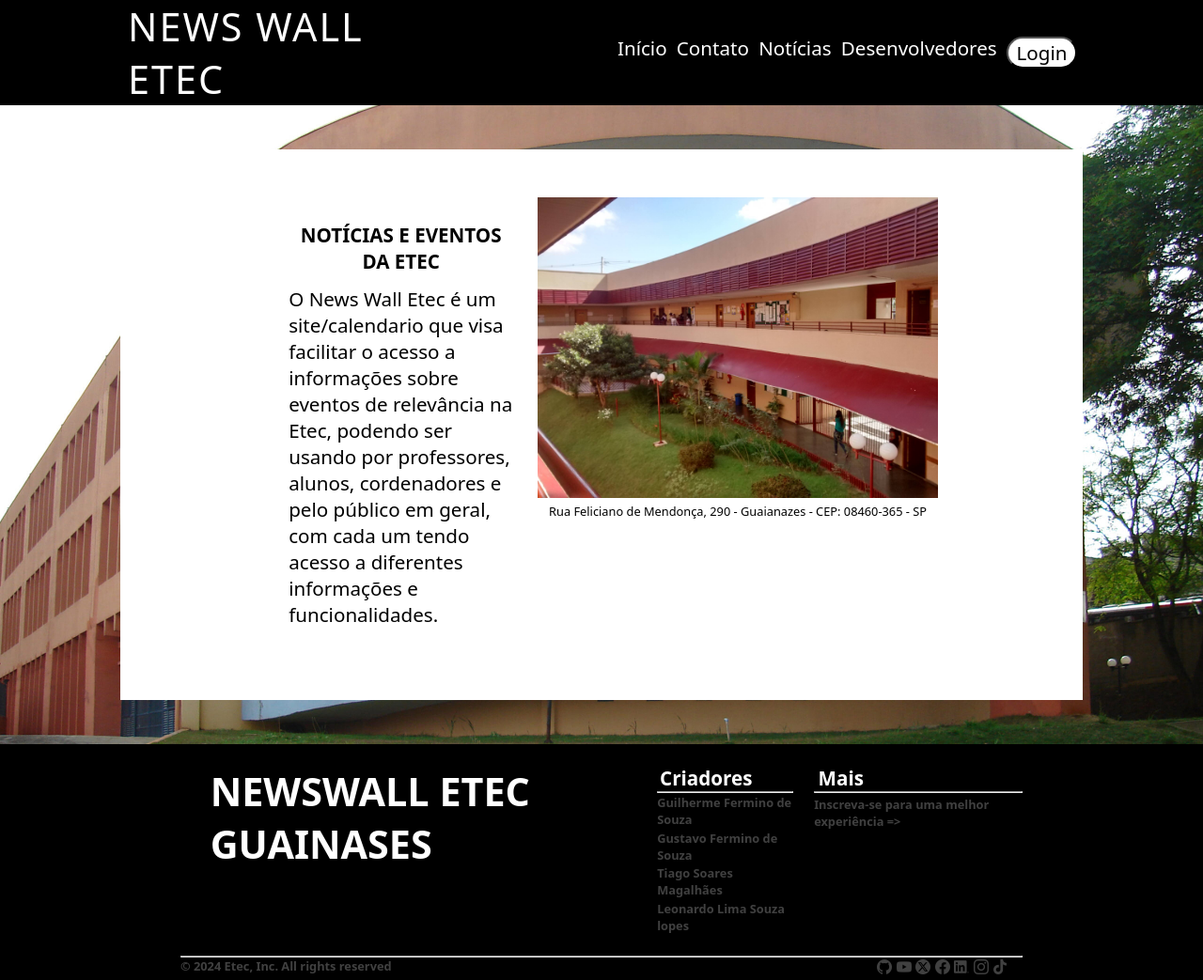
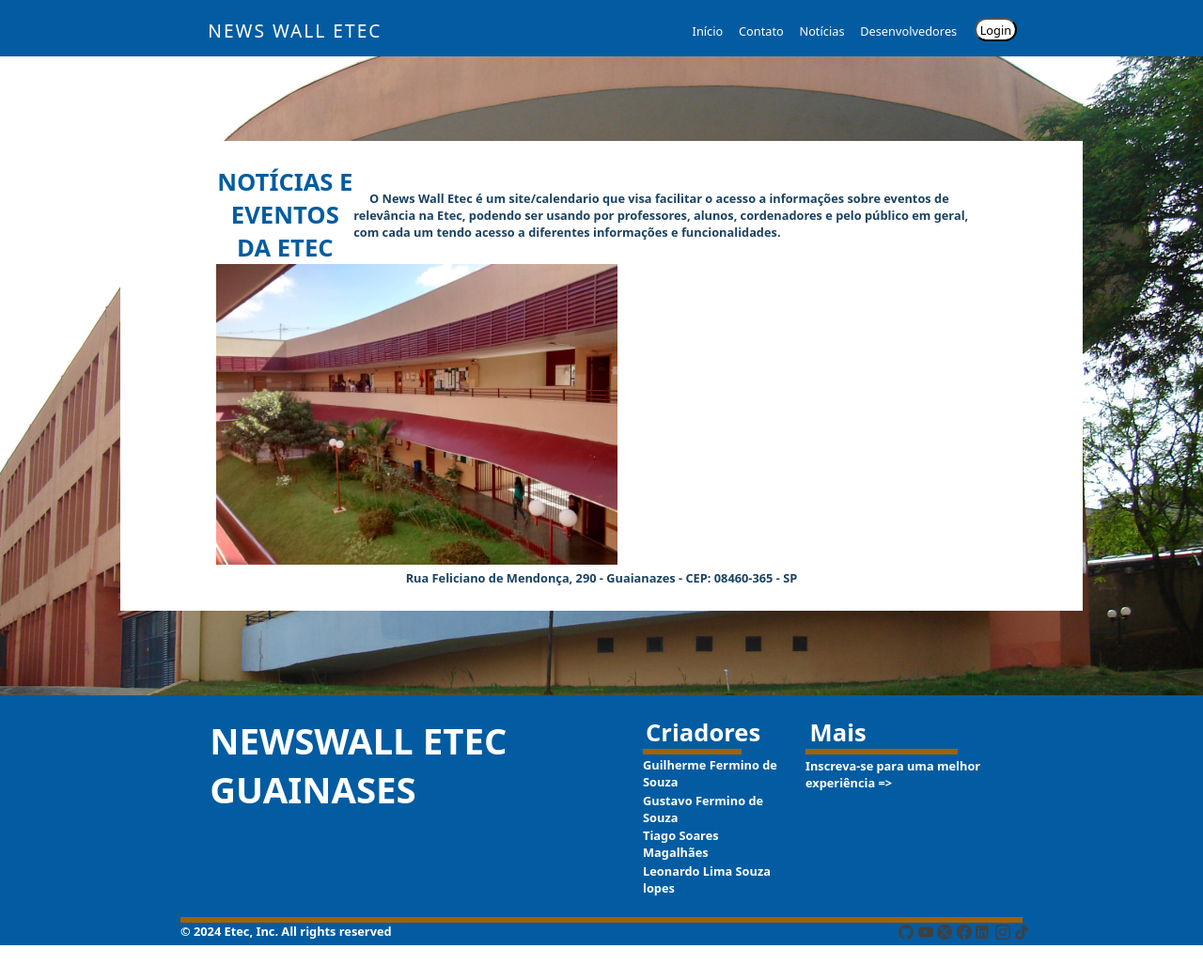
Before and after one commit to guilherme-fermino-de-souza/Desc, a PHP site: page /index.php in a window 1280 px wide. Shown: the whole page at 94% size. After the commit the page ends 1006 px from the top, so only its background shows below. Run offline with PHP 8.4, Linux system fonts and the light colour scheme.

Commit message:
Update estilo.css
adicionei uma nova página e mudei o padrão de cores

```diff
--- a/site/css/estilo.css
+++ b/site/css/estilo.css
@@ -1,16 +1,19 @@
 :root {
     --branco-principal: #ffffff;
-    --vermelho-principal: #F20519;
+    /*SCARLET:FF2400;CANDY APPLE:FF0800; BLUE:035ca1*/
+    --tema-primario:#035ca1;
+    --tema-secundario:#A16203;
+    --tema-terciario:#1A4261;
     --preto-fonte: #000000;
     --cinza-fonte-claro: #737373;
     --cinza-fonte: #404040;
     --link-fonte: #77b0f2;
     --fonte-principal: system-ui, -apple-system, BlinkMacSystemFont, 'Segoe UI', Roboto, Oxygen, Ubuntu, Cantarell, 'Open Sans', 'Helvetica Neue', sans-serif;
 
-    --font-xx-link: 3.23vw;
-    --font-xs-link: 1.61vw;
-    --font-sm-link: 1vw;
-    --font-md-link: 0.61vw;
+    --fonte-grande: 3vw;
+    --fonte-media: 2vw;
+    --fonte-padrao: 1vw;
+    --fonte-pequena: 0.61vw;
 }
 * {
     margin: 0;
@@ -22,32 +25,18 @@ html, body {
     min-height: 100vh;
 }
 /* NAVBAR START*/
-.nav-list a {
-    color: var(--branco-principal);
-    font-size: var(--font-xs-link);
-    text-decoration: none;
-    padding: 0.1vw;
-    margin: 0vw 0.3vw;
-    transition: 0.3s;
-}
 a:hover {
     opacity: 0.7;
 }
-.logo {
-    font-size: var(--font-xx-link);
-    color: var(--branco-principal);
-    letter-spacing: 2px;
-}
 header {
-    background: var(--preto-fonte);
+    background: var(--tema-primario);
     width: 100%;
     justify-content: center;
-    height: auto;
+    height: 7.5vh;
 }
 nav {
     display: flex;
     width: 80%;
-    height: 5.vh;
     justify-content: space-around;
     align-items: center;
     margin-left: auto;
@@ -55,13 +44,27 @@ nav {
     padding-left: 0.5rem;
     padding-right: 0.5rem;
 }
+.logo {
+    font-size: 1.50vw;
+    color: var(--branco-principal);
+    letter-spacing: 2px;
+    text-decoration: none;
+}
 .nav-list {
     list-style: none;
     display: flex;
     margin: 1% 1% 1% 15%;
 }
 .nav-list li {
-    align-items: center;
+    padding: 3.5% 1%;
+}
+.nav-list a {
+    color: var(--branco-principal);
+    font-size: var(--fonte-padrao);
+    text-decoration: none;
+    padding: 0.1vw;
+    margin: 2.5% 0.3vw;
+    transition: 0.3s;
 }
 .nav-button {
     color: var(--branco-principal);
@@ -70,14 +73,15 @@ nav {
 .nav-button button {
     background-color: var(--branco-principal);
     color: var(--preto-fonte);
-    font-size: var(--font-xs-link);
-    border-radius: 35px;
-    padding: 2% 15%;
+    font-size: var(--fonte-padrao);
+    border-radius: 15px;
+    padding: 4% 9%;
+    margin: 0% 15%;
 }
 
 .nav-button button:hover {
     cursor: pointer;
-    background-color: var(--vermelho-principal);
+    background-color: var(--tema-terciario);
     color: var(--branco-principal);
 }
 .mobile-menu {
@@ -86,8 +90,8 @@ nav {
 }
 
 .mobile-menu div {
-    color: var(--vermelho-principal);
-    width: 32px;
+    color: var(--tema-terciario);
+    width: 100%;
     height: 2px;
     background-color: var(--branco-principal);
     margin: 8px;
@@ -99,7 +103,7 @@ nav {
         /*esconde tudo que transborda o eixo X*/
     }
     .nav-list a {
-        font-size: var(--font-xx-link);
+        font-size: var(--fonte-grande);
     }
     .nav-list {
         position: absolute;
@@ -114,7 +118,7 @@ nav {
         transform: translateX(100%);
         /*manda para fora da tela*/
         transition: transform 0.3s ease-in;
-        font-size: var(--font-xx-link);
+        font-size: var(--fonte-grande);
     }
     .nav-list li {
         margin-left: 0%;
@@ -133,7 +137,7 @@ nav {
     .nav-button button {
         background: none;
         color: var(--branco-principal);
-        font-size: var(--font-xs-link);
+        font-size: var(--fonte-media);
         border: none;
         padding: 0;
         text-align: left;
@@ -160,43 +164,103 @@ nav {
 /* - - - RESPONSIVE - - - */
 /*NAVBAR END*/
 
+/*INÍCIO START*/
+.container-inicio {
+    background-image: url('https://www.pexels.com/photo/people-wearing-backpacks-1454360/');
+    background-size: cover;
+}
+.conteudo-inicio {
+    width: 70%;
+    margin: auto;
+    margin-top: 6%;
+    margin-bottom: 6%;
+}
+.conteudo-inicio h1{
+    font-size: var(--fonte-grande);
+    color: var(--tema-secundario);
+    font-weight: 800;
+    text-align: center;
+}
+.conteudo-inicio p{
+    font-size: var(--fonte-media);
+    color: var(--branco-principal);
+    font-weight: 700;
+    text-align: center;
+    border: 2px solid rgba(0, 0, 0, 0);
+    transition: 0.5s;
+    margin: 7.5% 5%;
+}
+.conteudo-inicio p:hover{
+    font-size: var(--fonte-media);
+    color: var(--branco-principal);
+    font-weight: 700;
+    text-align: center;
+    border: 2px solid var(--tema-terciario); /* Largura, estilo e cor da borda */
+    margin: 7.5% 5%;
+}
+.text-inicio {
+    margin-right: auto;
+    width: 50%;
+}
+.botao-inicio {
+    color: var(--branco-principal);
+}
+.botao-inicio button {
+    background-color: var(--branco-principal);
+    color: var(--preto-fonte);
+    font-size: var(--fonte-padrao);
+    border-radius: 15px;
+    padding:1% 20%;
+    margin-left: 25%;
+    margin-right: 25%;
+}
+
+.botao-inicio button:hover {
+    cursor: pointer;
+    background-color: var(--tema-terciario);
+    color: var(--branco-principal);
+}
+/*INÍCIO END*/
+
 /*SOBRE START*/
 .sobre {
     background-color: #ffffff;
-    height: 100%;
 }
 .container-sobre {
     display: flex;
-    width: 70%;
-    margin: auto;
-    padding-top: 5%;
-    padding-bottom: 5%;
+    flex-direction: column;
+    width: 80%;
+    margin: 2.5% auto;
 }
 .container-sobre h1{
-    font-size: var(--font-xs-link);
-    color: var(--preto-fonte);
+    font-size: var(--fonte-media);
+    color: var(--tema-primario);
     text-align: center;
 }
 .container-sobre h2{
-    font-size: var(--font-sm-link);
-    color: var(--preto-fonte);
-    font-weight: 200;
+    font-size: var(--fonte-padrao);
+    color: var(--tema-terciario);
+    font-weight: 600;
     text-align: center;
 }
-.container-sobre p{
-    font-size: var(--font-xs-link);
-    color: var(--preto-fonte);
-    margin-top: 5%;
+.text-sobre {
+    display: flex;
+    justify-content: center; /* Horizontal alignment */
+    align-items: center;     /* Vertical alignment */
+    flex-direction: row;
 }
-.text-sobre {
-    margin-top: auto;
-    margin-bottom: auto;
-    padding: 2vw;
+.text-sobre p{
+    font-size: var(--fonte-padrao);
+    color: var(--tema-terciario);
+    font-weight: 600;
+    text-indent: 2.5%; /* Recuo do pragrafo */
 }
+
 .img-sobre img{
     height: 25vw;
 }
 /*SOBRE END*/
+
 /*FOOTER START*/
 .footer {
     display: flex;
@@ -207,7 +271,7 @@ nav {
     justify-content: flex-end;
 }
 .footer-02-hr {
-    background-color:var(--preto-fonte);
+    background-color:var(--tema-primario);
 }
 .footer-02 {
     display: flex;
@@ -217,65 +281,69 @@ nav {
     margin-right: auto;
     justify-content: space-around;
 }
-.left-logo h1 {
-    font-size: var(--font-sm-link);
+.footer-02 a {
+    font-size: var(--fonte-padrao);
     color: var(--branco-principal);
-}
-.footer-02 a {
-    font-size: var(--font-sm-link);
-    color: var(--cinza-fonte);
     padding-top: 1%;
 }
 .footer-02 h2 {
-    font-size: var(--font-sm-link);
-    color: var(--cinza-fonte);
+    font-size: var(--fonte-padrao);
+    color: var(--branco-principal);
     padding-top: 1%;
 }
 .footer-02 h3 {
-    font-size: var(--font-xs-link);
+    font-size: var(--fonte-media);
 }
 .footer-part {
     display: flex;
     flex-direction: column;
     margin: 2.5% 0% 2.5% 2.5%;
 }
+.footer-part hr {
+    width: 70%;
+    height: 6px;
+    border: none;
+    background-color: var(--tema-secundario);
+}
 .footer-part h1 {
     color: var(--branco-principal);
-    font-size: var(--font-xs-link);
+    font-size: var(--fonte-media);
     padding-left: 2%;
 }
 .left-logo h1{
-    font-size: var(--font-xx-link);
+    font-size: var(--fonte-grande);
     font-weight: 700;
 }
 .footer-bottom-hr {
-    background-color: var(--preto-fonte);
+    background-color: var(--tema-primario);
     color: var(--branco-principal);
-    font-size: var(--font-sm-link);
+    font-size: var(--fonte-padrao);
     width: 100%;
 }
 .footer-bottom-hr hr{
     width: 70%;
     margin: auto;
+    height: 6px;
+    border: none;
+    background-color: var(--tema-secundario);
 }
 .footer-bottom {
     display: flex;
-    background-color: var(--preto-fonte);
-    color: var(--cinza-fonte);
+    background-color: var(--tema-primario);
+    color: var(--branco-principal);
     width: 70%;
     margin: auto;
 }
 .footer-bottom-h2 {
-    font-size: var(--font-sm-link);
+    font-size: var(--fonte-padrao);
 }
 .right-icons {
     display: flex;
-    margin-left: auto;
-    margin-right: 5%;
+    margin-left: 60%;
 }
 .right-icons a {
     color: var(--branco-principal);
-    background-color: var(--preto-fonte);
+    background-color: var(--tema-primario);
     padding: 2%;
 }
 .right-icons img {
@@ -287,10 +355,10 @@ nav {
         flex-direction: row;
     }
     .footer-02 h1 {
-        font-size: var(--font-xx-link);
+        font-size: var(--fonte-grande);
     }
     .footer-02 h2 {
-        font-size: var(--font-xs-link);
+        font-size: var(--fonte-media);
     }
 }
 /*FOOTER END*/
```
